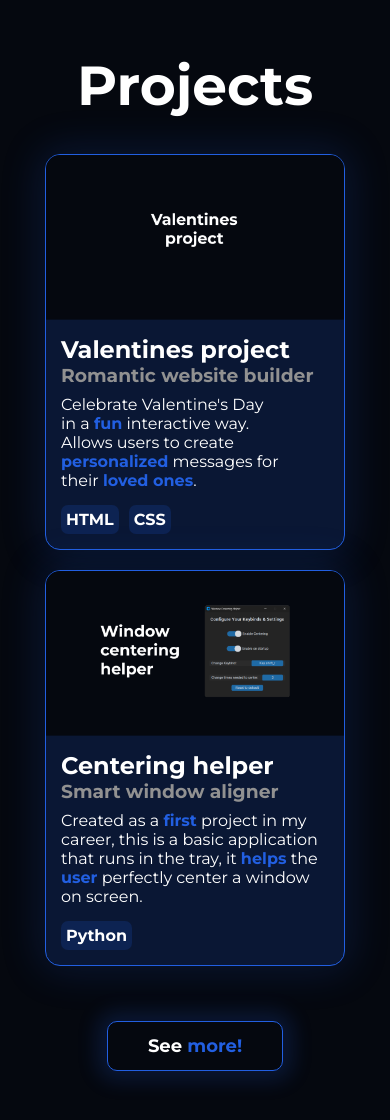
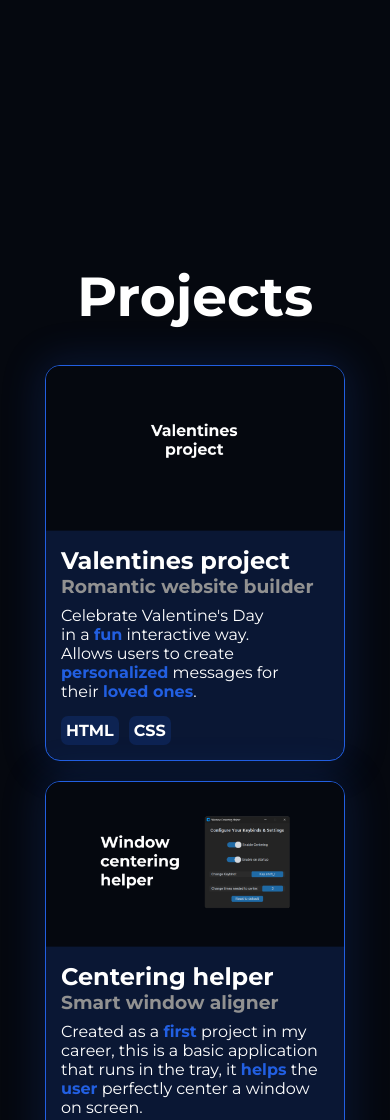
Before and after one commit to edunascimentt/portfolio, a plain HTML site: page index.html in a window 390 px wide. Shown: the part 3640-4760 px from the top of the page. Drawn offline with Linux system fonts and the light colour scheme.

Commit message:
vh changes

```diff
--- a/styles.css
+++ b/styles.css
@@ -970,7 +970,7 @@ footer {
     }
 
     #content-sector-3 {
-        padding: 10svh 20px;
+        min-height: 150vh;
         margin: 30px 5px;
     }
 
```
